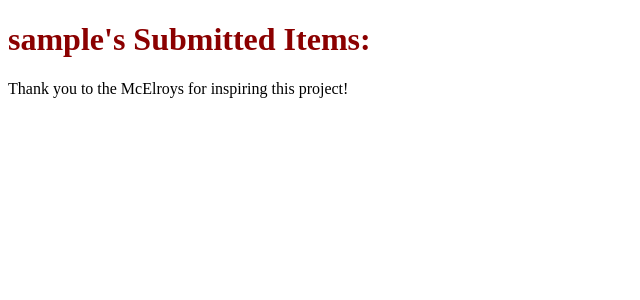
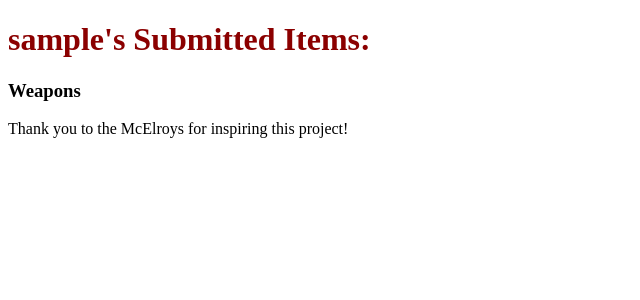
Before and after one commit to SGsouthard/fantasy-costco-redux, a Django app: a page that uses mysite/storefront/templates/profile.html in a window 1280 px wide. Shown: the part 175-475 px from the top of the page, without its empty margins (0-640 px from the left). Run offline with Django 4.2, Linux system fonts and the light colour scheme; the visitor is signed in with stand-in values (Sample User, id 1); data comes from the database, SQL or seed files in the repository.

Commit message:
Trying to make user specific edits work for items

```diff
--- a/mysite/storefront/templates/profile.html
+++ b/mysite/storefront/templates/profile.html
@@ -2,10 +2,10 @@
 
 {% block content %}
     <h1>{{ user.username }}'s Submitted Items:</h1>
-
-    {% for cat in cats %}
-        <a href="/cats/{{cat.id}}">
-            <h3>{{ cat.name }}</h3>
+    <h3>Weapons</h3>
+    {% for weapon in weapons %}
+        <a href="{% url 'weapon' weapon.id%}">
+            <h3>{{ weapon.name }}</h3>
         </a>
     {% endfor %}
 {% endblock %}
--- a/mysite/storefront/templates/weapons/index.html
+++ b/mysite/storefront/templates/weapons/index.html
@@ -12,6 +12,7 @@
                 <span>{{ weapon.name }}</span>
                 <p>Description: {{ weapon.description }}</p>
                 <p>Price: {{ weapon.price }}</p>
+                <p>Created By: {{weapon.created_by}}</p>
             </div>
         </a>
     </div>
--- a/mysite/storefront/views.py
+++ b/mysite/storefront/views.py
@@ -9,6 +9,7 @@
 from django.contrib.auth.decorators import login_required
 from django.utils.decorators import method_decorator
 from django.contrib.auth.models import Group
+from django.contrib.auth.mixins import LoginRequiredMixin
 
 
 
@@ -63,12 +64,11 @@
 @login_required
 def profile(request, username):
     user = User.objects.get(username=username)
-    # Weapons = Weapon.objects.filter(user=user)
     return render(request, 'profile.html', {'username': username,})
 
 # ===== WEAPONS ===== #
 
-class WeaponCreateView(CreateView):
+class WeaponCreateView(LoginRequiredMixin, CreateView):
     model = Weapon
     fields = ['name', 'description', 'price']
     success_url = '/weapons/'
@@ -77,9 +77,16 @@
         form.instance.created_by = self.request.user
         return super().form_valid(form)
 
-class WeaponUpdateView(UpdateView):
+class WeaponUpdateView(LoginRequiredMixin, UpdateView):
+    # def valid_user(self, form):
+    #     if self.request.user.id == Weapon.created_by:
+    #         print("Success, you can edit this")
+    #     else:
+    #         print("Denied, you can't edit this")
     model = Weapon
     fields = ['name', 'description', 'price']
+    success_url = '/weapons/'
+
 
 class WeaponDeleteView(DeleteView):
     model = Weapon
```
